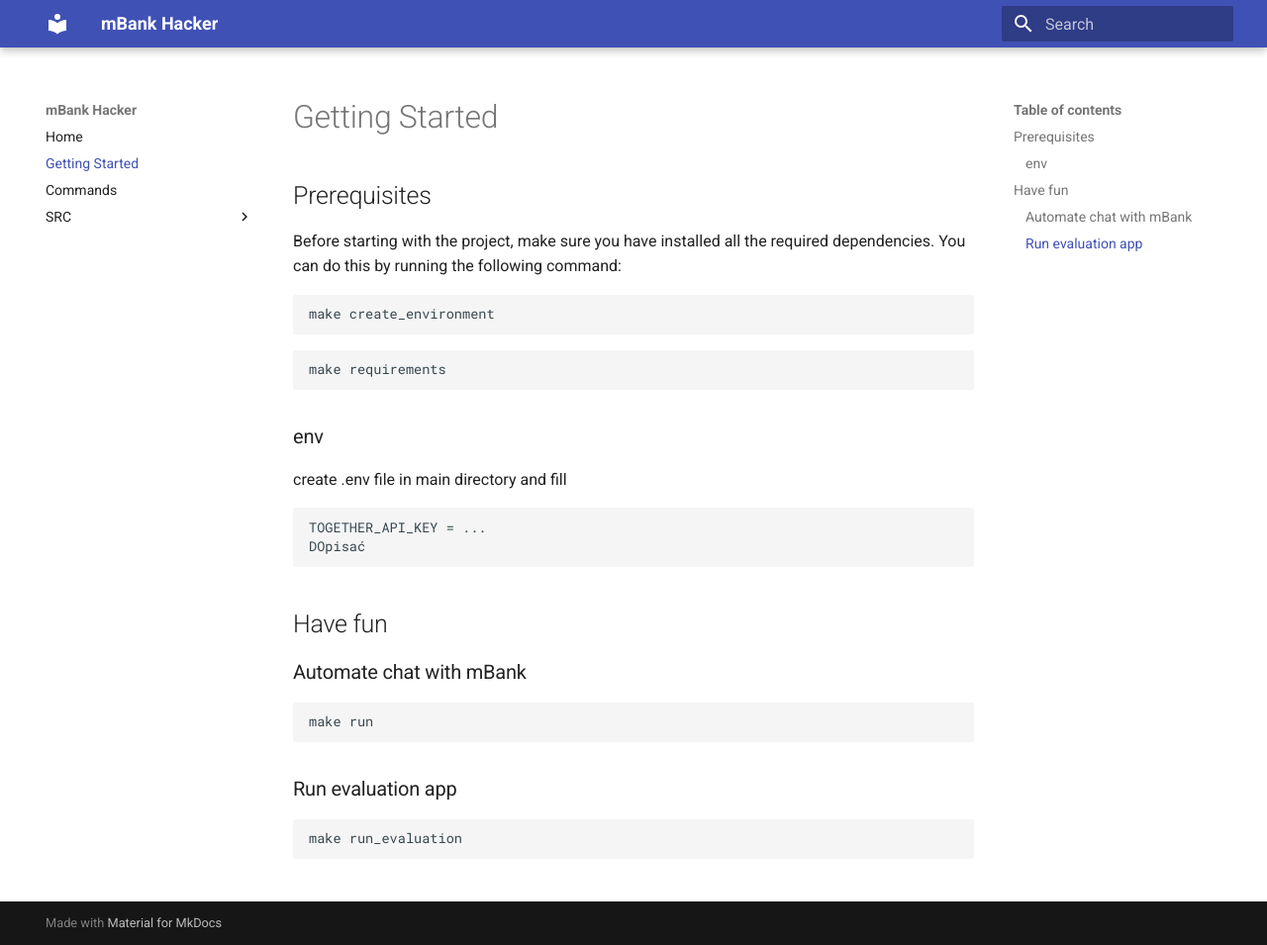
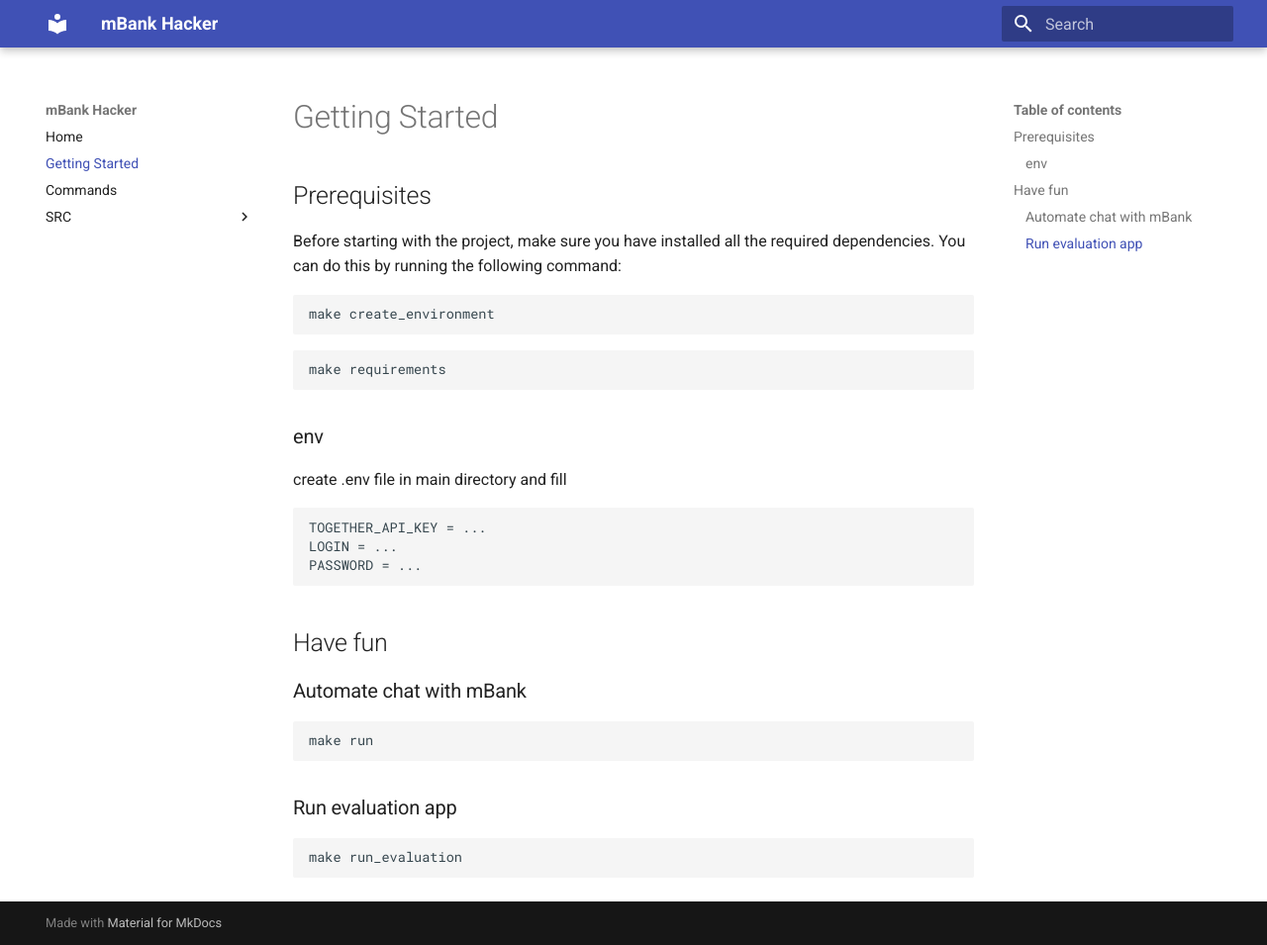
Before and after one commit to Michall00/hack-ai-prompt-buddies, an MkDocs documentation site: the page built from docs/docs/getting-started.md, in a window 1280 px wide and 955 px high. Shown: the whole window at 99% size. Built offline with MkDocs 1.6.1 and Material for MkDocs 9.7.7, drawn with Linux system fonts in a browser that asks for light colours.

Commit message:
feat: update getting-started documentation with login and password instructions

````diff
--- a/docs/docs/getting-started.md
+++ b/docs/docs/getting-started.md
@@ -16,7 +16,8 @@
 create .env file in main directory and fill
 ```bash
 TOGETHER_API_KEY = ...
-DOpisać
+LOGIN = ...
+PASSWORD = ...
 ```
 
 ## Have fun
````
